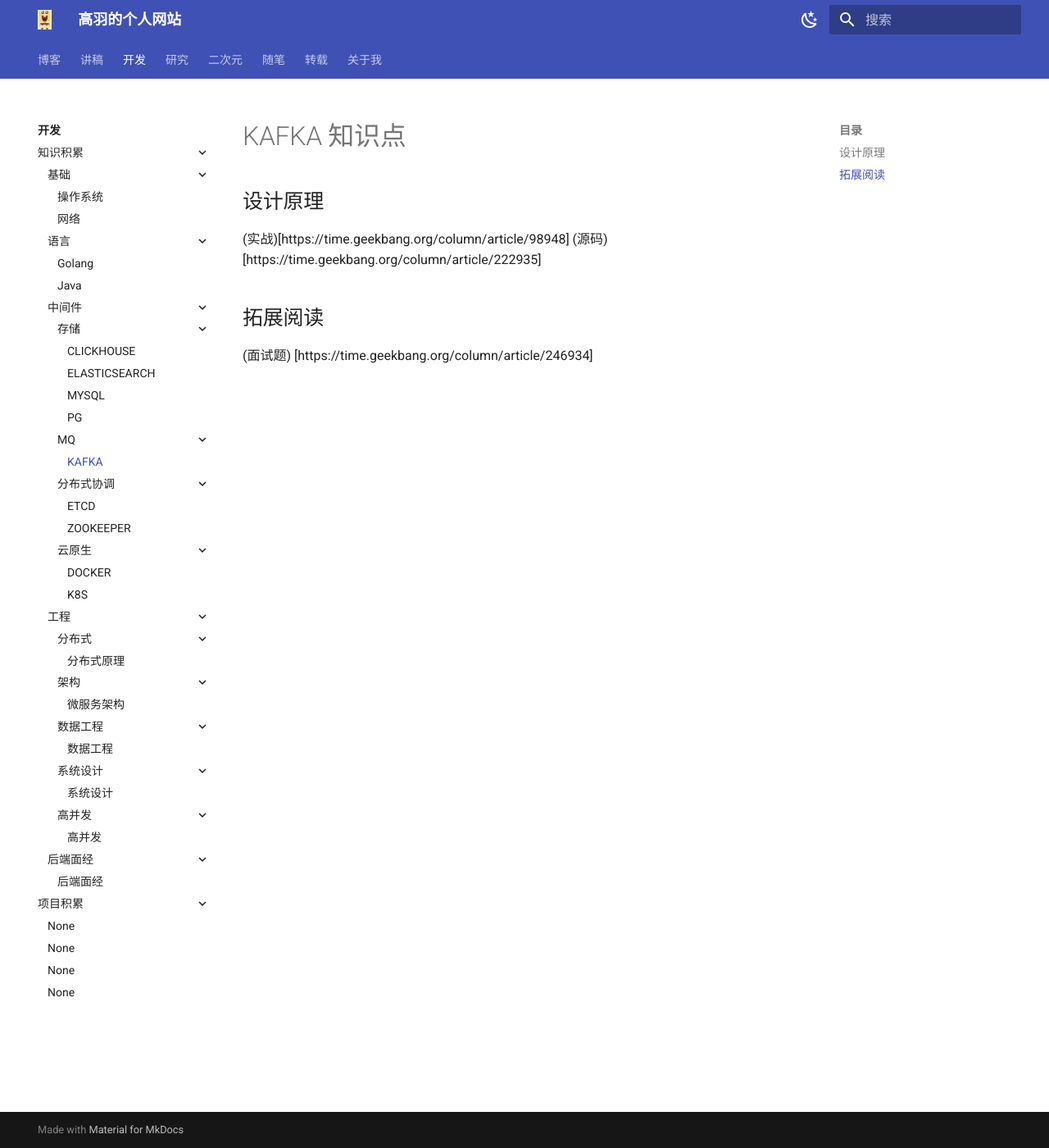
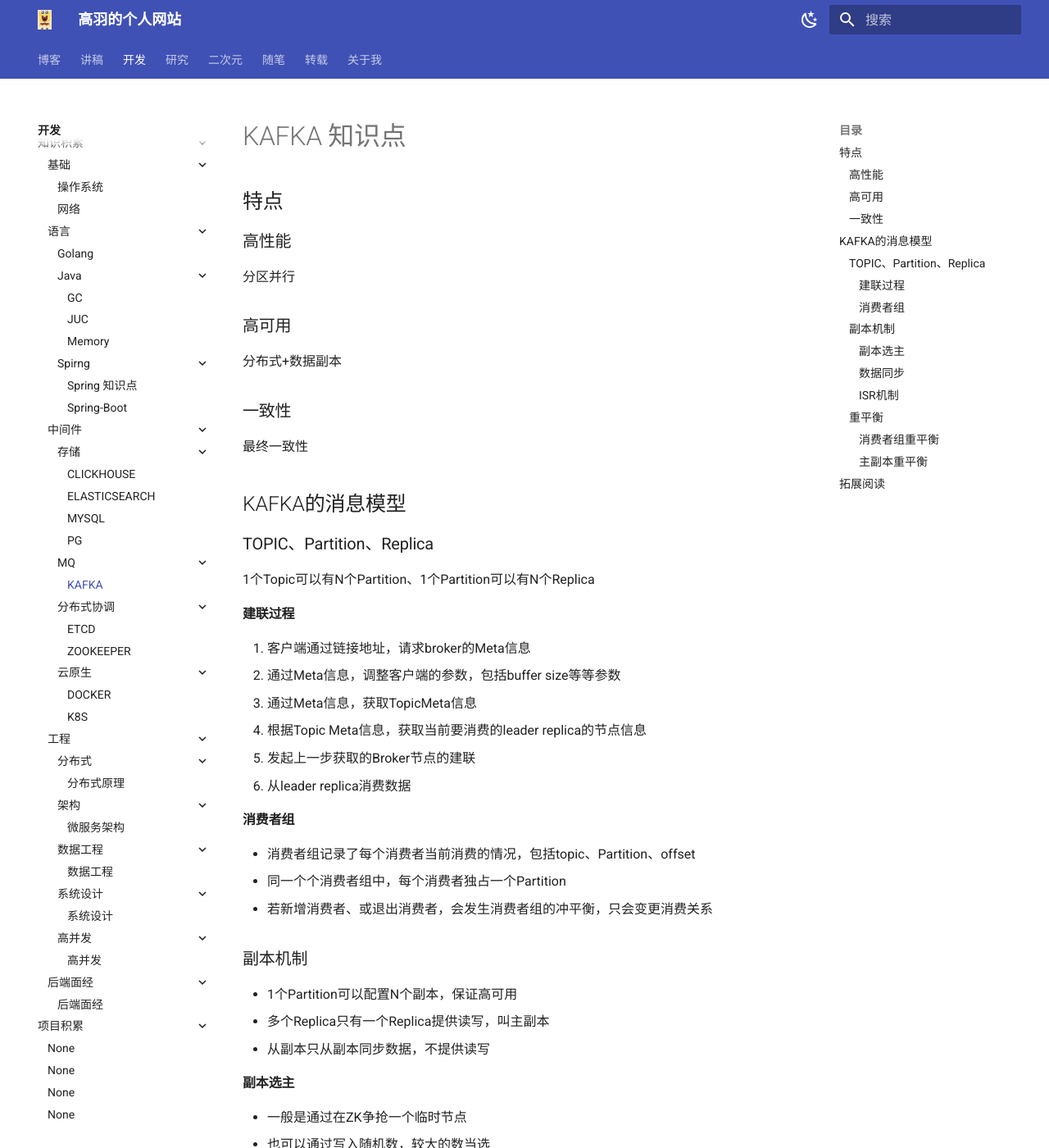
Before and after one commit to ShadowStorm97/blog, an MkDocs documentation site: the page built from docs/BLOG/BIG-PLAN/MIDDLE-WARE/MQ/KAFKA/index.md, in a window 1280 px wide and 1400 px high. Shown: the whole window at 82% size. Built offline with MkDocs 1.6.1 and Material for MkDocs 9.7.7, drawn with Linux system fonts in a browser that asks for light colours; nearby versions of some CDN libraries; library files that are not in the unit come from our copies; some of the changed text lies outside the part shown.

Commit message:
add spring jvm gc ..

```diff
--- a/docs/BLOG/BIG-PLAN/MIDDLE-WARE/MQ/KAFKA/index.md
+++ b/docs/BLOG/BIG-PLAN/MIDDLE-WARE/MQ/KAFKA/index.md
@@ -1,10 +1,80 @@
 # KAFKA 知识点
 
-## 设计原理
+## 特点
+
+### 高性能
+
+分区并行
+
+### 高可用
+
+分布式+数据副本
+
+### 一致性
+
+最终一致性
+
+## KAFKA的消息模型
+
+### TOPIC、Partition、Replica
+
+1个Topic可以有N个Partition、1个Partition可以有N个Replica
+
+#### 建联过程
+
+1. 客户端通过链接地址，请求broker的Meta信息
+2. 通过Meta信息，调整客户端的参数，包括buffer size等等参数
+3. 通过Meta信息，获取TopicMeta信息
+4. 根据Topic Meta信息，获取当前要消费的leader replica的节点信息
+5. 发起上一步获取的Broker节点的建联
+6. 从leader replica消费数据
+
+#### 消费者组
+
+- 消费者组记录了每个消费者当前消费的情况，包括topic、Partition、offset
+- 同一个个消费者组中，每个消费者独占一个Partition
+- 若新增消费者、或退出消费者，会发生消费者组的冲平衡，只会变更消费关系
+
+### 副本机制
+
+- 1个Partition可以配置N个副本，保证高可用
+- 多个Replica只有一个Replica提供读写，叫主副本
+- 从副本只从副本同步数据，不提供读写
+
+#### 副本选主
+
+- 一般是通过在ZK争抢一个临时节点
+- 也可以通过写入随机数，较大的数当选
+
+#### 数据同步
+
+-
+
+#### ISR机制
+
+- IN Sync Replicas，在同步水位中的副本们
+- ISR会配置一个水位，符合要求的副本会被纳入
+- 不符合同步水位的副本会被踢出ISR
+- 如果有主副本挂掉，从ISR中挑选一个升级为主副本
+
+### 重平衡
+
+#### 消费者组重平衡
+
+- 一般是消费者组的成员发生了变更，新增或下线了消费者
+- 逻辑上的变更是调整了从属关系
+- 物理上的变更是调整了链接的broker节点
+
+#### 主副本重平衡
+
+- 有多种情况，主副本被ISR踢出算一种
+- 主副本没有被ISR踢出，但是全部节点宕机重启也会触发
 
 (实战)[https://time.geekbang.org/column/article/98948]
 (源码)[https://time.geekbang.org/column/article/222935]
 
 ## 拓展阅读
 
-(面试题) [https://time.geekbang.org/column/article/246934]
+[面试题1](https://www.xiaogenban1993.com/blog/23.06/kafka_kafka%E9%9D%A2%E8%AF%95)
+
+[面试题2](https://time.geekbang.org/column/article/246934)
--- a/mkdocs.yml
+++ b/mkdocs.yml
@@ -44,7 +44,15 @@ nav:
       - 语言:
         - RESEARCH/index.md
         - Golang: BLOG/BIG-PLAN/LANGUAGE/GO/index.md
-        - Java: BLOG/BIG-PLAN/LANGUAGE/JAVA/index.md
+        - Java:
+          - BLOG/BIG-PLAN/LANGUAGE/JAVA/index.md
+          - GC: BLOG/BIG-PLAN/LANGUAGE/JAVA/gc.md
+          - JUC: BLOG/BIG-PLAN/LANGUAGE/JAVA/juc.md
+          - Memory: BLOG/BIG-PLAN/LANGUAGE/JAVA/memory.md
+        - Spirng:
+            - BLOG/BIG-PLAN/LANGUAGE/JAVA/spring/spring.md
+            - Spring-Boot: BLOG/BIG-PLAN/LANGUAGE/JAVA/spring/spring-boot.md
+
       - 中间件:
         - RESEARCH/index.md
         - 存储:
```
Also changed, not shown: docs/BLOG/BIG-PLAN/LANGUAGE/JAVA/gc.md (added, +43 -0 lines), docs/BLOG/BIG-PLAN/LANGUAGE/JAVA/index.md (+33 -1 lines), docs/BLOG/BIG-PLAN/LANGUAGE/JAVA/juc.md (added, +62 -0 lines), docs/BLOG/BIG-PLAN/LANGUAGE/JAVA/memory.md (added, +15 -0 lines), docs/BLOG/BIG-PLAN/LANGUAGE/JAVA/spring/spring-boot.md (added, +18 -0 lines), docs/BLOG/BIG-PLAN/LANGUAGE/JAVA/spring/spring.md (added, +56 -0 lines), docs/BLOG/BIG-PLAN/MIDDLE-WARE/STORAGE/ELASTICSEARCH/index.md (+4 -0 lines), docs/BLOG/BIG-PLAN/MIDDLE-WARE/STORAGE/MYSQL/index.md (+1 -1 lines).
